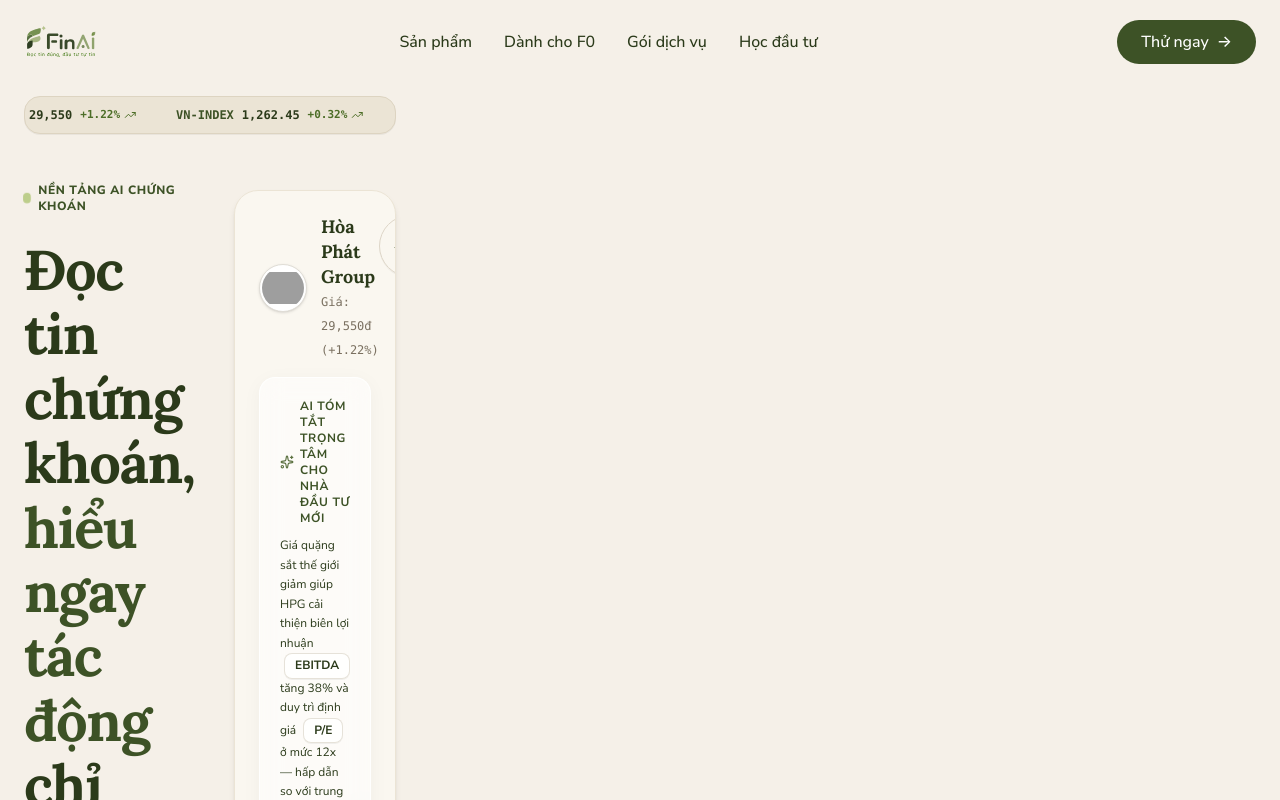
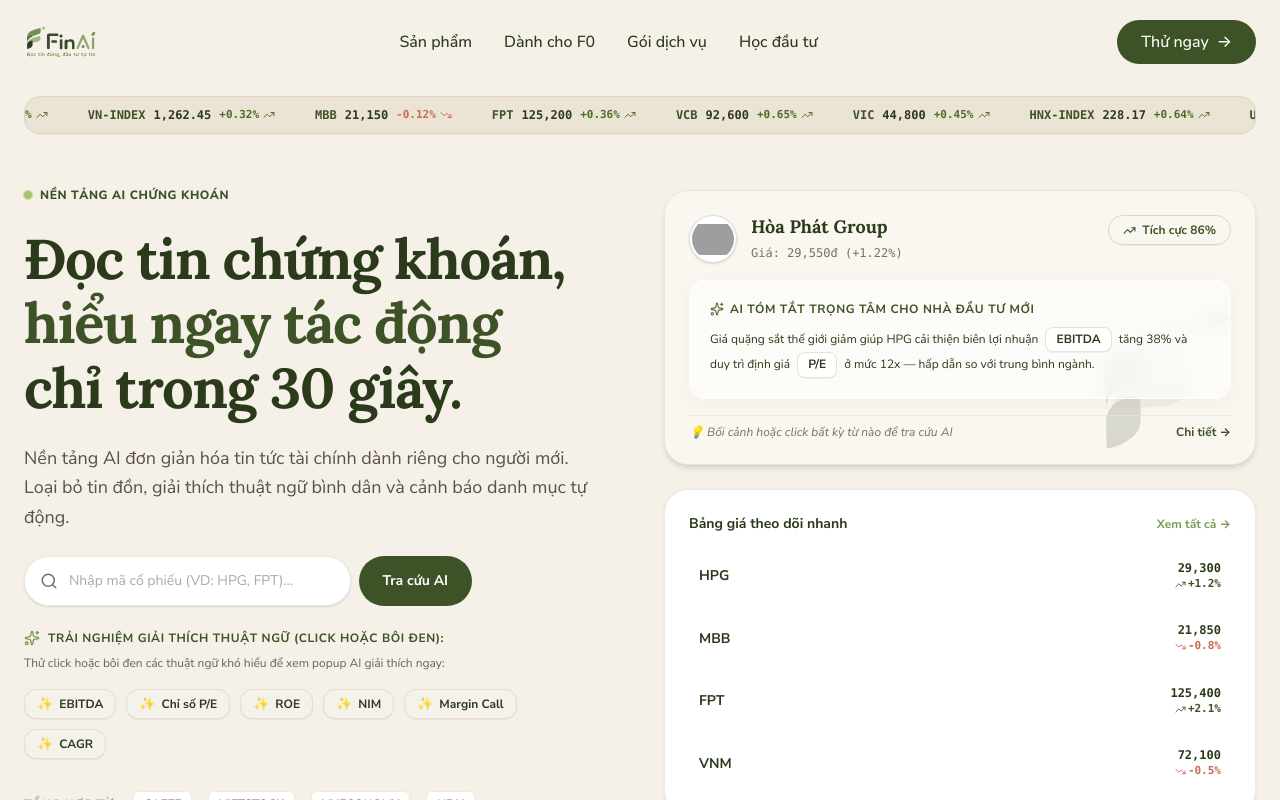
Before and after one commit to PhanHoangKhang/Fin-AI, a React (Vite) app in the folder financial-ai-web/: page / in a window 1280 px wide. Shown: the top 800 px of the page. Built offline with nearby package versions, Linux system fonts and the light colour scheme; grey boxes are pictures that could not be loaded.

Commit message:
remove root define in index.css

```diff
--- a/financial-ai-web/src/index.css
+++ b/financial-ai-web/src/index.css
@@ -1,12 +1,4 @@
 @import "tailwindcss";
-
-html, body, #root {
-  width: 420px;
-  min-height: 500px;
-  margin: 0;
-  padding: 0;
-  background-color: #ffffff;
-}
 
 @theme {
   --font-sans: 'Nunito Sans', -apple-system, BlinkMacSystemFont, 'Segoe UI', Roboto, sans-serif;
```
